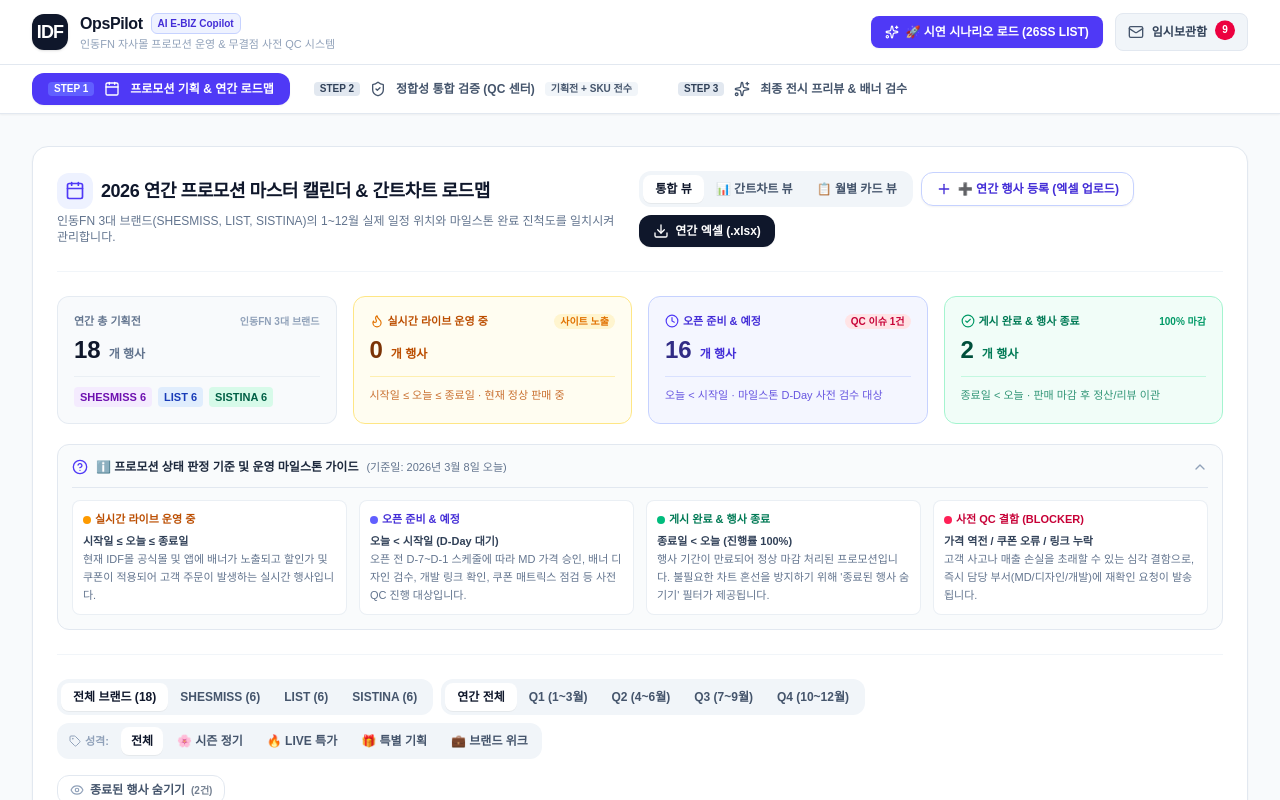
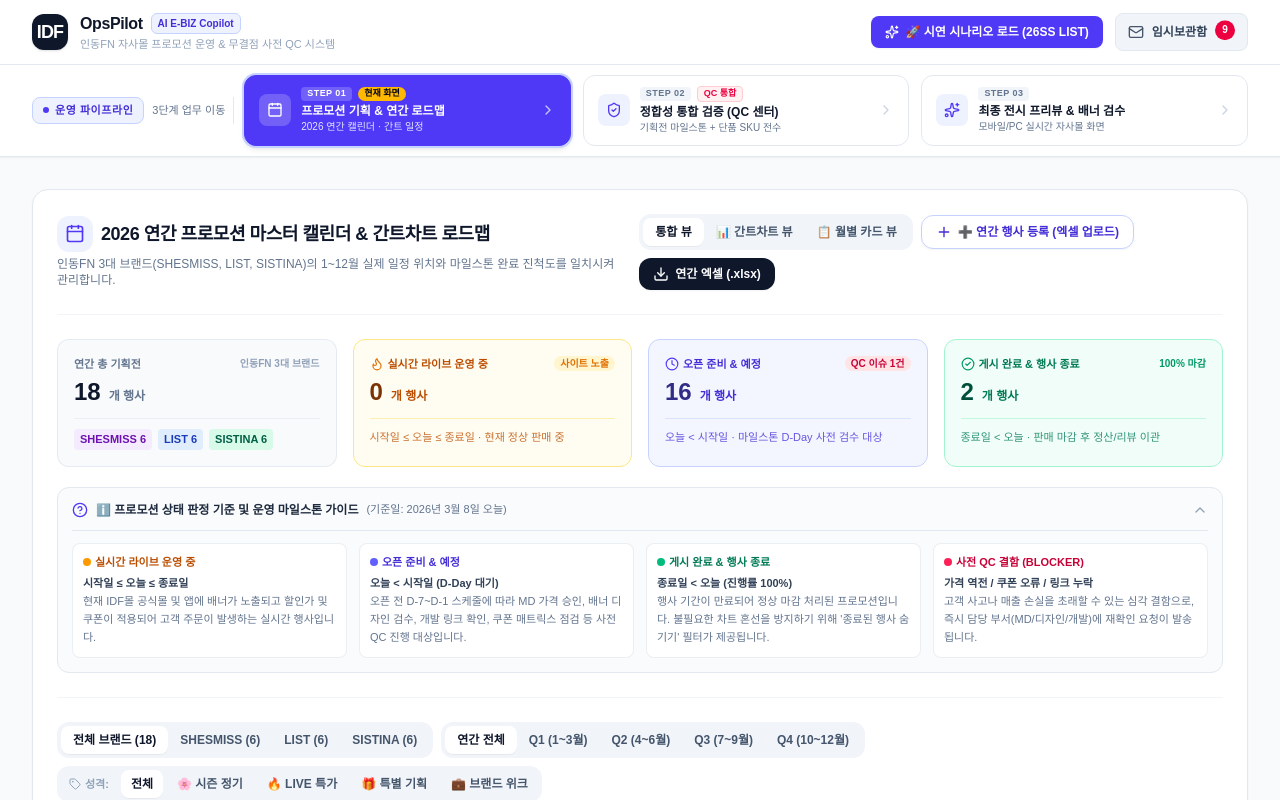
Before and after one commit to chanmip1229/portfolio, a Next.js app: page / in a window 1280 px wide. Shown: the top 800 px of the page. Built offline with nearby package versions, Linux system fonts and the light colour scheme.

Commit message:
feat: redesign top workflow navigation into high-visibility interactive step cards

```diff
--- a/src/app/page.tsx
+++ b/src/app/page.tsx
@@ -17,6 +17,7 @@ import {
   LayoutDashboard,
   FileSpreadsheet,
   ShieldCheck,
+  ChevronRight,
 } from 'lucide-react';
 
 export default function Home() {
@@ -46,76 +47,187 @@ export default function Home() {
         draftCount={activeDraftCount}
       />
 
-      {/* 상단 3단계 운영 파이프라인 메인 네비게이션 */}
-      <div className="bg-white border-b border-slate-200 sticky top-14 z-20 shadow-xs">
-        <div className="max-w-7xl mx-auto px-4 sm:px-6 lg:px-8 flex items-center justify-between">
-          <div className="flex items-center gap-2 py-2 overflow-x-auto no-scrollbar">
+      {/* 상단 3단계 운영 파이프라인 메인 네비게이션 (시인성 극대화 워크플로우 탭) */}
+      <div className="bg-white/95 backdrop-blur-md border-b border-slate-200 sticky top-14 z-20 shadow-xs py-2.5">
+        <div className="max-w-7xl mx-auto px-4 sm:px-6 lg:px-8">
+          <div className="flex flex-col lg:flex-row lg:items-center justify-between gap-2.5">
+            {/* 좌측 안내 라벨 (사용자 가이드용) */}
+            <div className="hidden xl:flex items-center gap-2 shrink-0 pr-2 border-r border-slate-200">
+              <span className="text-[11px] font-black tracking-wider uppercase text-indigo-700 bg-indigo-50 border border-indigo-200 px-2.5 py-1 rounded-lg flex items-center gap-1.5">
+                <span className="w-1.5 h-1.5 rounded-full bg-indigo-600 animate-pulse"></span>
+                운영 파이프라인
+              </span>
+              <span className="text-[11px] text-slate-500 font-medium">3단계 업무 이동</span>
+            </div>
+
+            {/* 3단계 인터랙티브 스텝 탭 컨테이너 */}
+            <div className="flex-1 grid grid-cols-1 md:grid-cols-3 gap-2 sm:gap-3">
               {/* STEP 1: 프로모션 기획 & 연간 로드맵 */}
               <button
+                type="button"
                 onClick={() => setActiveTab('ANNUAL_GANTT')}
-              className={`flex items-center gap-2.5 px-4 py-2 rounded-xl text-xs font-bold transition-all cursor-pointer shrink-0 ${
+                className={`group flex items-center justify-between p-2.5 sm:px-3.5 sm:py-2.5 rounded-xl border transition-all cursor-pointer text-left relative ${
                   activeTab === 'ANNUAL_GANTT'
-                  ? 'bg-indigo-600 text-white shadow-xs'
-                  : 'text-slate-600 hover:text-slate-900 hover:bg-slate-100'
+                    ? 'bg-indigo-600 text-white border-indigo-600 shadow-md ring-2 ring-indigo-200'
+                    : 'bg-white hover:bg-slate-50 text-slate-800 border-slate-200 hover:border-indigo-300 hover:shadow-xs'
                 }`}
               >
-              <span
-                className={`text-[10px] px-1.5 py-0.2 rounded font-extrabold ${
-                  activeTab === 'ANNUAL_GANTT' ? 'bg-indigo-500 text-white' : 'bg-slate-200 text-slate-700'
+                <div className="flex items-center gap-2.5 min-w-0">
+                  <div
+                    className={`w-8 h-8 rounded-lg flex items-center justify-center shrink-0 transition-all ${
+                      activeTab === 'ANNUAL_GANTT'
+                        ? 'bg-white/20 text-white'
+                        : 'bg-indigo-50 text-indigo-600 group-hover:bg-indigo-100'
                     }`}
                   >
-                STEP 1
+                    <Calendar className="w-4 h-4" />
+                  </div>
+                  <div className="min-w-0">
+                    <div className="flex items-center gap-1.5">
+                      <span
+                        className={`text-[9px] font-black tracking-wider uppercase px-1.5 py-0.2 rounded ${
+                          activeTab === 'ANNUAL_GANTT'
+                            ? 'bg-white/20 text-white font-extrabold'
+                            : 'bg-slate-100 text-slate-500'
+                        }`}
+                      >
+                        STEP 01
                       </span>
-              <Calendar className="w-4 h-4" />
-              <span>프로모션 기획 & 연간 로드맵</span>
+                      {activeTab === 'ANNUAL_GANTT' && (
+                        <span className="text-[9px] bg-amber-400 text-slate-950 font-black px-1.5 py-0.2 rounded-full">
+                          현재 화면
+                        </span>
+                      )}
+                    </div>
+                    <p className={`text-xs font-bold truncate mt-0.5 ${
+                      activeTab === 'ANNUAL_GANTT' ? 'text-white' : 'text-slate-900 group-hover:text-indigo-600'
+                    }`}>
+                      프로모션 기획 & 연간 로드맵
+                    </p>
+                    <p className={`text-[10px] truncate ${
+                      activeTab === 'ANNUAL_GANTT' ? 'text-indigo-100' : 'text-slate-500'
+                    }`}>
+                      2026 연간 캘린더 · 간트 일정
+                    </p>
+                  </div>
+                </div>
+                <ChevronRight className={`w-4 h-4 shrink-0 transition-transform ${
+                  activeTab === 'ANNUAL_GANTT' ? 'text-white/70' : 'text-slate-300 group-hover:text-indigo-500 group-hover:translate-x-0.5'
+                }`} />
               </button>
 
-            {/* STEP 2: 정합성 통합 검증 (QC 센터) — 기획전 사전 QC + 단품(SKU) 전수 검수 통합 */}
+              {/* STEP 2: 정합성 통합 검증 (QC 센터) */}
               <button
+                type="button"
                 onClick={() => setActiveTab('QC_CENTER')}
-              className={`flex items-center gap-2.5 px-4 py-2 rounded-xl text-xs font-bold transition-all cursor-pointer shrink-0 ${
+                className={`group flex items-center justify-between p-2.5 sm:px-3.5 sm:py-2.5 rounded-xl border transition-all cursor-pointer text-left relative ${
                   activeTab === 'QC_CENTER'
-                  ? 'bg-indigo-600 text-white shadow-xs'
-                  : 'text-slate-600 hover:text-slate-900 hover:bg-slate-100'
+                    ? 'bg-indigo-600 text-white border-indigo-600 shadow-md ring-2 ring-indigo-200'
+                    : 'bg-white hover:bg-slate-50 text-slate-800 border-slate-200 hover:border-indigo-300 hover:shadow-xs'
                 }`}
               >
-              <span
-                className={`text-[10px] px-1.5 py-0.2 rounded font-extrabold ${
-                  activeTab === 'QC_CENTER' ? 'bg-indigo-500 text-white' : 'bg-slate-200 text-slate-700'
+                <div className="flex items-center gap-2.5 min-w-0">
+                  <div
+                    className={`w-8 h-8 rounded-lg flex items-center justify-center shrink-0 transition-all ${
+                      activeTab === 'QC_CENTER'
+                        ? 'bg-white/20 text-white'
+                        : 'bg-indigo-50 text-indigo-600 group-hover:bg-indigo-100'
                     }`}
                   >
-                STEP 2
-              </span>
                     <ShieldCheck className="w-4 h-4" />
-              <span>정합성 통합 검증 (QC 센터)</span>
+                  </div>
+                  <div className="min-w-0">
+                    <div className="flex items-center gap-1.5">
                       <span
-                className={`text-[10px] px-1.5 py-0.2 rounded font-extrabold ${
-                  activeTab === 'QC_CENTER' ? 'bg-amber-400 text-slate-950' : 'bg-slate-100 text-slate-600'
+                        className={`text-[9px] font-black tracking-wider uppercase px-1.5 py-0.2 rounded ${
+                          activeTab === 'QC_CENTER'
+                            ? 'bg-white/20 text-white font-extrabold'
+                            : 'bg-slate-100 text-slate-500'
                         }`}
                       >
-                기획전 + SKU 전수
+                        STEP 02
                       </span>
+                      {activeTab === 'QC_CENTER' ? (
+                        <span className="text-[9px] bg-amber-400 text-slate-950 font-black px-1.5 py-0.2 rounded-full">
+                          현재 화면
+                        </span>
+                      ) : (
+                        <span className="text-[9px] bg-rose-50 text-rose-600 font-extrabold px-1.5 py-0.2 rounded border border-rose-200">
+                          QC 통합
+                        </span>
+                      )}
+                    </div>
+                    <p className={`text-xs font-bold truncate mt-0.5 ${
+                      activeTab === 'QC_CENTER' ? 'text-white' : 'text-slate-900 group-hover:text-indigo-600'
+                    }`}>
+                      정합성 통합 검증 (QC 센터)
+                    </p>
+                    <p className={`text-[10px] truncate ${
+                      activeTab === 'QC_CENTER' ? 'text-indigo-100' : 'text-slate-500'
+                    }`}>
+                      기획전 마일스톤 + 단품 SKU 전수
+                    </p>
+                  </div>
+                </div>
+                <ChevronRight className={`w-4 h-4 shrink-0 transition-transform ${
+                  activeTab === 'QC_CENTER' ? 'text-white/70' : 'text-slate-300 group-hover:text-indigo-500 group-hover:translate-x-0.5'
+                }`} />
               </button>
 
               {/* STEP 3: 최종 전시 프리뷰 & 배너 검수 */}
               <button
+                type="button"
                 onClick={() => setActiveTab('LIVE_PREVIEW')}
-              className={`flex items-center gap-2.5 px-4 py-2 rounded-xl text-xs font-bold transition-all cursor-pointer shrink-0 ${
+                className={`group flex items-center justify-between p-2.5 sm:px-3.5 sm:py-2.5 rounded-xl border transition-all cursor-pointer text-left relative ${
                   activeTab === 'LIVE_PREVIEW'
-                  ? 'bg-indigo-600 text-white shadow-xs'
-                  : 'text-slate-600 hover:text-slate-900 hover:bg-slate-100'
+                    ? 'bg-indigo-600 text-white border-indigo-600 shadow-md ring-2 ring-indigo-200'
+                    : 'bg-white hover:bg-slate-50 text-slate-800 border-slate-200 hover:border-indigo-300 hover:shadow-xs'
                 }`}
               >
-              <span
-                className={`text-[10px] px-1.5 py-0.2 rounded font-extrabold ${
-                  activeTab === 'LIVE_PREVIEW' ? 'bg-indigo-500 text-white' : 'bg-slate-200 text-slate-700'
+                <div className="flex items-center gap-2.5 min-w-0">
+                  <div
+                    className={`w-8 h-8 rounded-lg flex items-center justify-center shrink-0 transition-all ${
+                      activeTab === 'LIVE_PREVIEW'
+                        ? 'bg-white/20 text-white'
+                        : 'bg-indigo-50 text-indigo-600 group-hover:bg-indigo-100'
                     }`}
                   >
-                STEP 3
+                    <Sparkles className="w-4 h-4" />
+                  </div>
+                  <div className="min-w-0">
+                    <div className="flex items-center gap-1.5">
+                      <span
+                        className={`text-[9px] font-black tracking-wider uppercase px-1.5 py-0.2 rounded ${
+                          activeTab === 'LIVE_PREVIEW'
+                            ? 'bg-white/20 text-white font-extrabold'
+                            : 'bg-slate-100 text-slate-500'
+                        }`}
+                      >
+                        STEP 03
                       </span>
-              <Sparkles className="w-4 h-4" />
-              <span>최종 전시 프리뷰 & 배너 검수</span>
+                      {activeTab === 'LIVE_PREVIEW' && (
+                        <span className="text-[9px] bg-amber-400 text-slate-950 font-black px-1.5 py-0.2 rounded-full">
+                          현재 화면
+                        </span>
+                      )}
+                    </div>
+                    <p className={`text-xs font-bold truncate mt-0.5 ${
+                      activeTab === 'LIVE_PREVIEW' ? 'text-white' : 'text-slate-900 group-hover:text-indigo-600'
+                    }`}>
+                      최종 전시 프리뷰 & 배너 검수
+                    </p>
+                    <p className={`text-[10px] truncate ${
+                      activeTab === 'LIVE_PREVIEW' ? 'text-indigo-100' : 'text-slate-500'
+                    }`}>
+                      모바일/PC 실시간 자사몰 화면
+                    </p>
+                  </div>
+                </div>
+                <ChevronRight className={`w-4 h-4 shrink-0 transition-transform ${
+                  activeTab === 'LIVE_PREVIEW' ? 'text-white/70' : 'text-slate-300 group-hover:text-indigo-500 group-hover:translate-x-0.5'
+                }`} />
               </button>
+            </div>
           </div>
         </div>
       </div>
```
Lines whose indentation alone changed are shown as unchanged.
